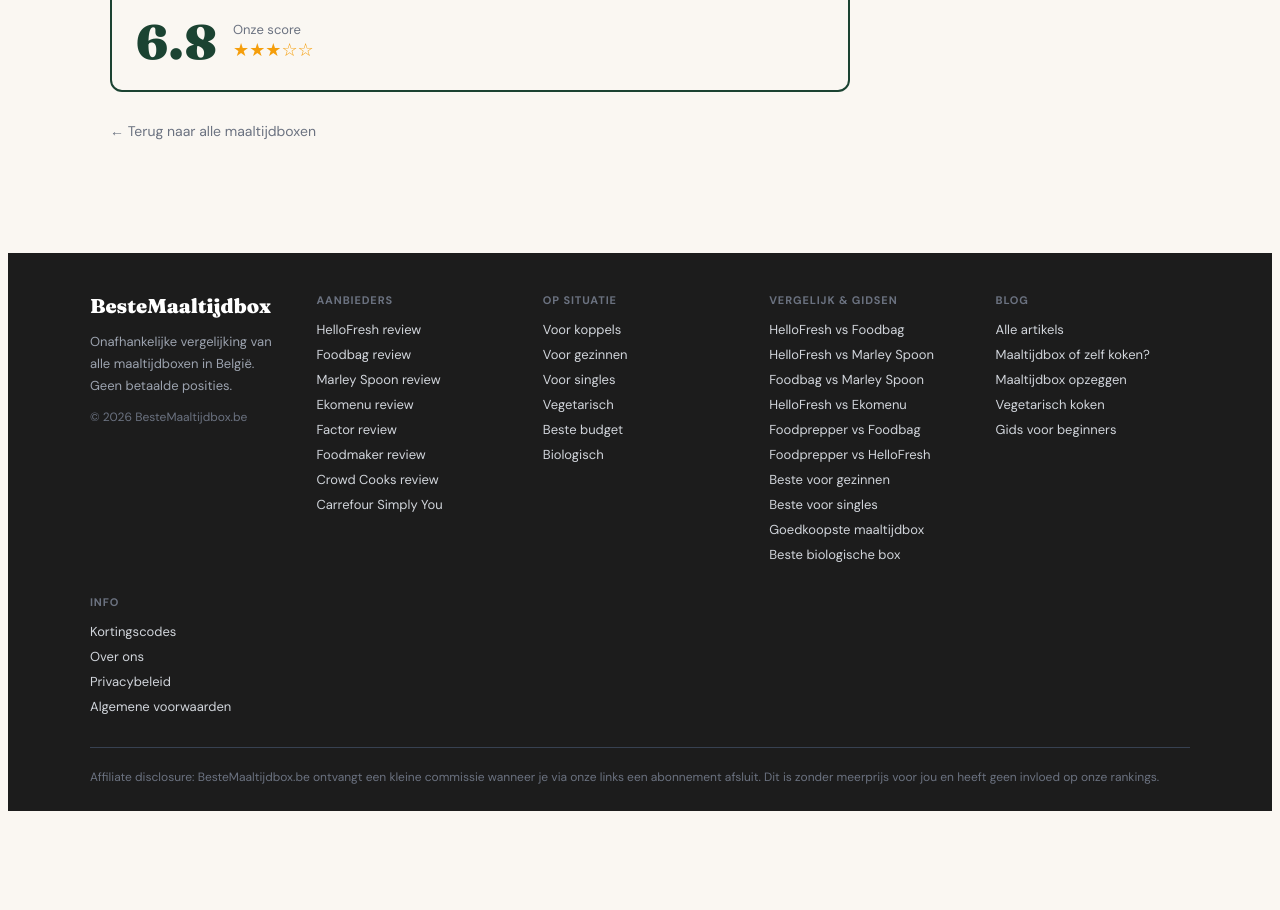
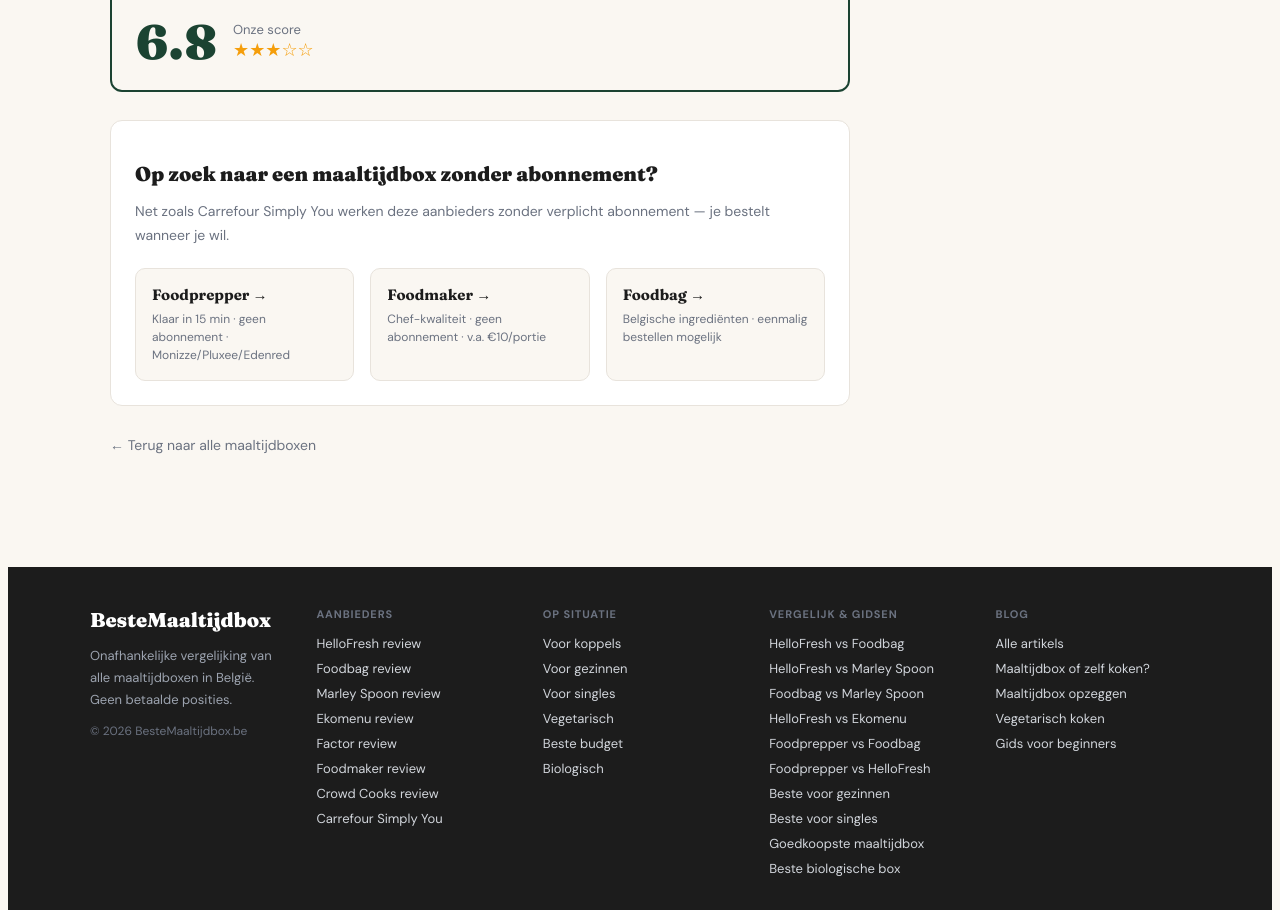
Before and after one commit to fetspets/bestemaaltijdbox, a Next.js app: page /aanbieder/carrefour-simply-you in a window 1280 px wide. Shown: the part 2069-2979 px from the top of the page. Before the commit the page ends 2888 px from the top, so only its background shows below. Built offline with nearby package versions, Linux system fonts and the light colour scheme.

Commit message:
auto: update page.tsx

```diff
--- a/src/app/aanbieder/[slug]/page.tsx
+++ b/src/app/aanbieder/[slug]/page.tsx
@@ -364,6 +364,30 @@ export default async function AanbiederPage({ params }: { params: Promise<{ slug
             </div>
           )}
 
+          {/* Alternatieven voor stopgezette aanbieders */}
+          {a.slug === 'carrefour-simply-you' && (
+            <div style={{ background: 'white', border: '1px solid var(--rule)', borderRadius: 12, padding: 24, marginBottom: 28 }}>
+              <h2 style={{ fontFamily: 'Fraunces, serif', fontSize: 20, fontWeight: 900, marginBottom: 8 }}>
+                Op zoek naar een maaltijdbox zonder abonnement?
+              </h2>
+              <p style={{ fontSize: 14, color: 'var(--muted)', marginBottom: 20, lineHeight: 1.7 }}>
+                Net zoals Carrefour Simply You werken deze aanbieders zonder verplicht abonnement — je bestelt wanneer je wil.
+              </p>
+              <div style={{ display: 'grid', gridTemplateColumns: 'repeat(auto-fit, minmax(200px, 1fr))', gap: 16 }}>
+                {[
+                  { slug: 'foodprepper', naam: 'Foodprepper', sub: 'Klaar in 15 min · geen abonnement · Monizze/Pluxee/Edenred' },
+                  { slug: 'foodmaker', naam: 'Foodmaker', sub: 'Chef-kwaliteit · geen abonnement · v.a. €10/portie' },
+                  { slug: 'foodbag', naam: 'Foodbag', sub: 'Belgische ingrediënten · eenmalig bestellen mogelijk' },
+                ].map(alt => (
+                  <Link key={alt.slug} href={`/ga/${alt.slug}`} style={{ display: 'block', background: 'var(--cream)', border: '1px solid var(--rule)', borderRadius: 10, padding: '16px', textDecoration: 'none', color: 'var(--ink)' }}>
+                    <div style={{ fontFamily: 'Fraunces, serif', fontWeight: 700, fontSize: 15, marginBottom: 6 }}>{alt.naam} →</div>
+                    <div style={{ fontSize: 12, color: 'var(--muted)', lineHeight: 1.5 }}>{alt.sub}</div>
+                  </Link>
+                ))}
+              </div>
+            </div>
+          )}
+
           <Link href="/" style={{ fontSize: 14, color: 'var(--muted)', textDecoration: 'none' }}>← Terug naar alle maaltijdboxen</Link>
         </div>
 
```
